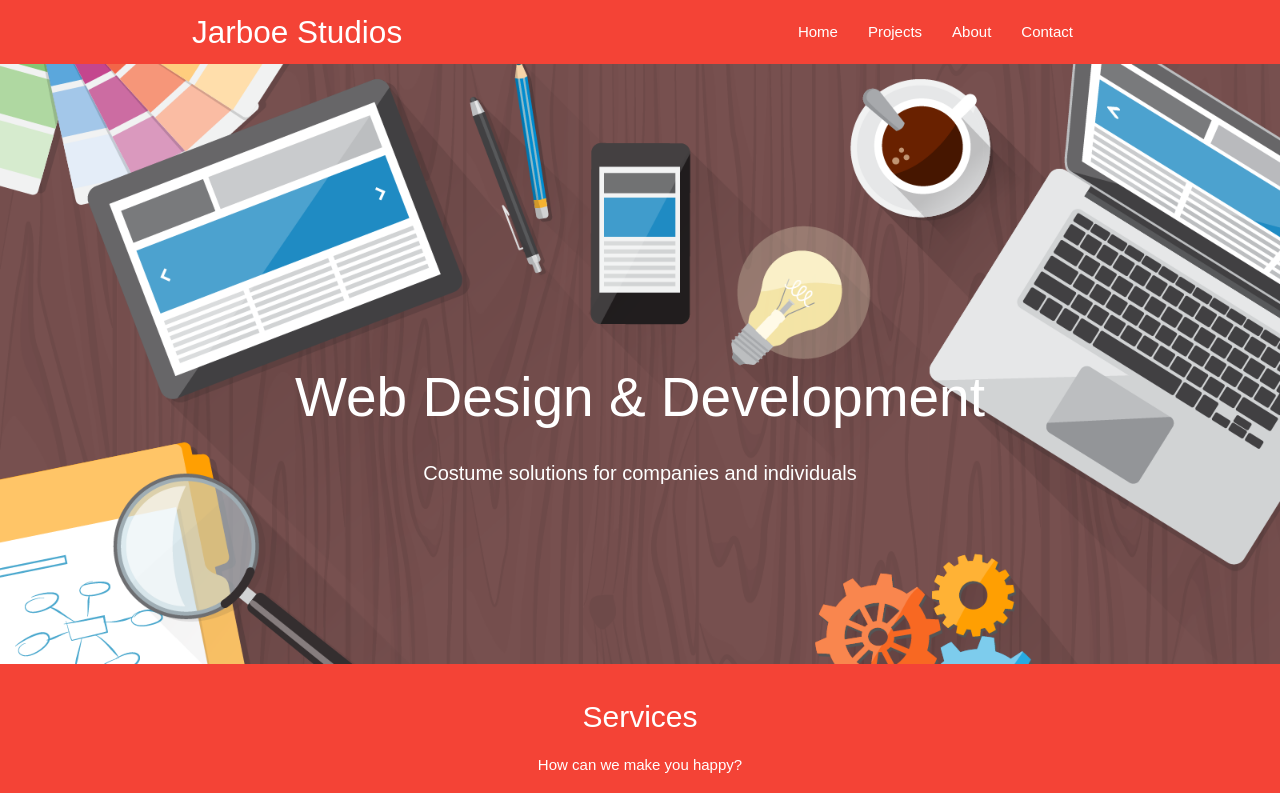
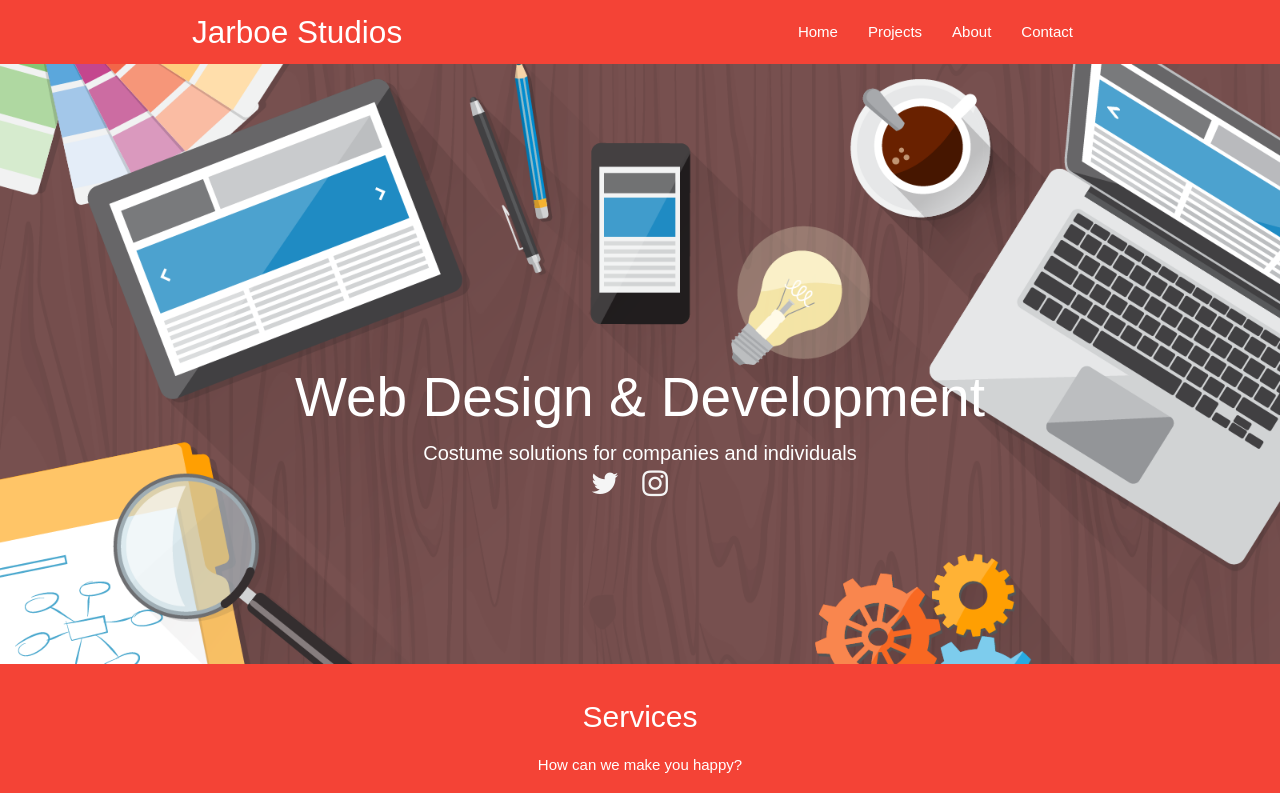
Before and after one commit to andrejarboe/jarboe, a React (Create React App) app in the folder client/: page / in a window 1280 px wide. Shown: the top 793 px of the page. Built offline with nearby package versions, Linux system fonts and the light colour scheme.

Commit message:
added social icons to showcase

```diff
--- a/client/src/pages/Home/Home.css
+++ b/client/src/pages/Home/Home.css
@@ -25,7 +25,7 @@
 
 #showcase p{
   font-size: 20px;
-  margin-bottom: 0;
+  margin: 0;
 }
 
 /* services */
--- a/client/src/pages/Home/Home.jsx
+++ b/client/src/pages/Home/Home.jsx
@@ -10,9 +10,13 @@ class Home extends Component {
       <section id="home">
         <section id="showcase">
           <div className="container">
-          {/* <Desk /> */}
-           <h1>Web Design & Development </h1>
-           <p>Costume solutions for companies and individuals</p>
+            {/* <Desk /> */}
+            <h1>Web Design & Development </h1>
+            <p>Costume solutions for companies and individuals</p>
+
+            <a href="https://twitter.com/jarboestudios?lang=en" className="fa fa-twitter grey-text text-lighten-4" target="_blank"></a>
+
+            <a href="https://www.instagram.com/jarboestudios/" className="fa fa-instagram grey-text text-lighten-4" target="_blank"></a>
           </div>
         </section>
 
```
